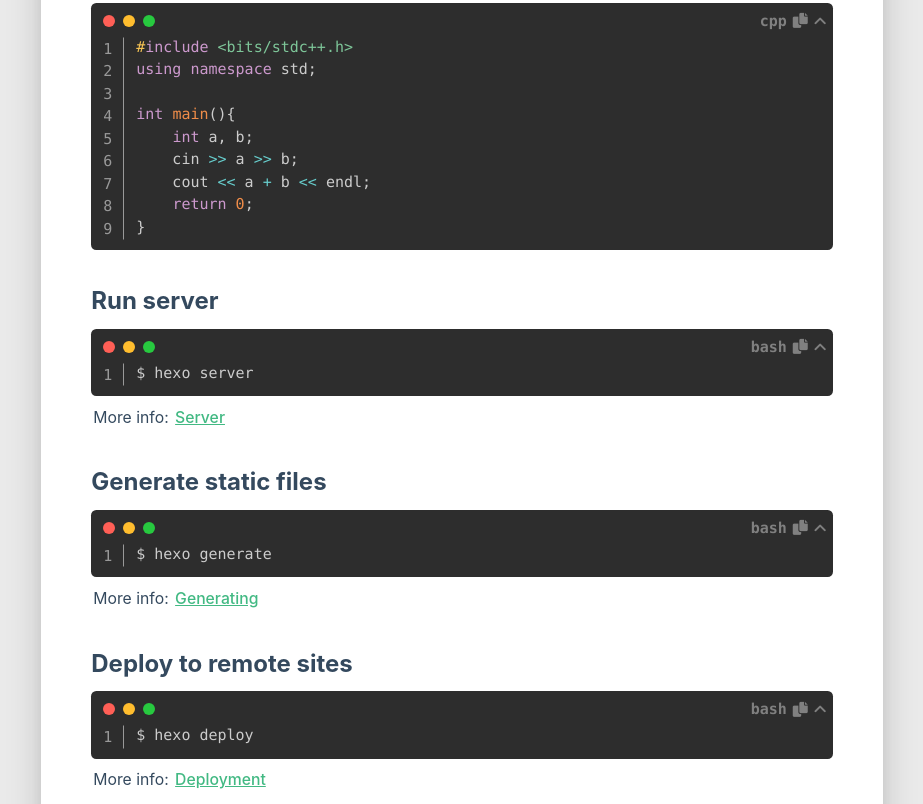
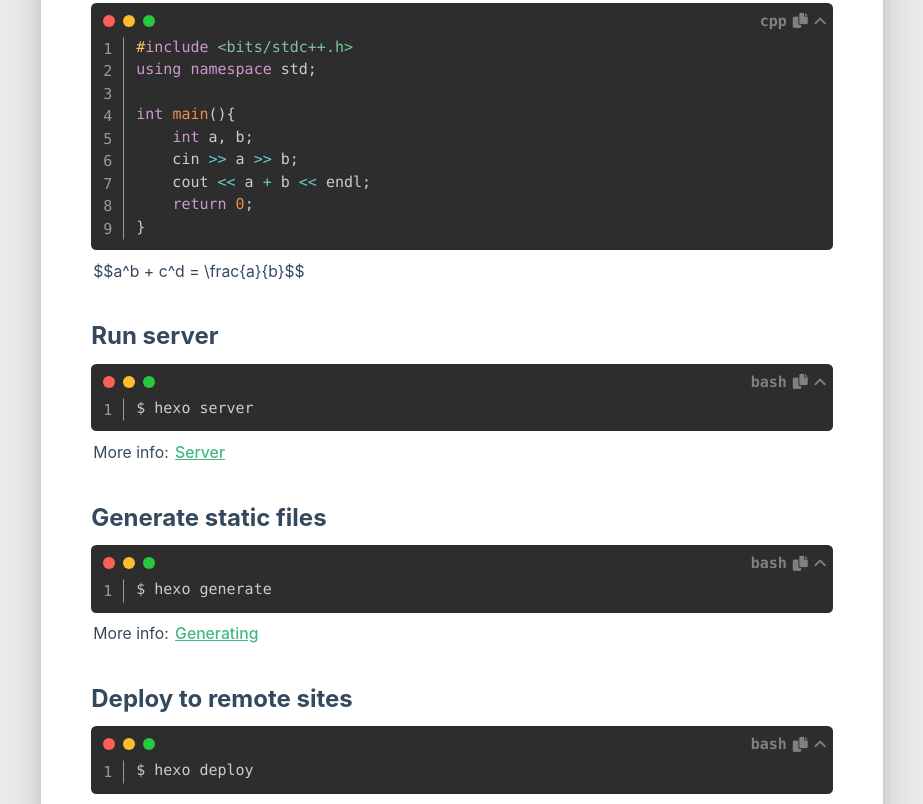
Before and after one commit to Lilyan724/Lilyan724.github.io, a plain HTML site: page 2022/04/20/hello-world/index.html in a window 1280 px wide. Shown: the part 742-1546 px from the top of the page, without its empty margins (34-957 px from the left). Drawn offline with Linux system fonts and the light colour scheme; some packages are replaced by stand-ins of ours; no server answers; a script that the page names is missing.

Commit message:
Site updated: 2022-04-20 17:18:40

```diff
--- a/2022/04/20/hello-world/index.html
+++ b/2022/04/20/hello-world/index.html
@@ -466,7 +466,7 @@
 
                 <div class="info-break-policy">
                     <i class="far fa-file-word fa-fw"></i>文章字数:&nbsp;&nbsp;
-                    104
+                    111
                 </div>
 
 
@@ -510,6 +510,7 @@
     <span class="token keyword">return</span> <span class="token number">0</span><span class="token punctuation">;</span>
 <span class="token punctuation">}</span><span aria-hidden="true" class="line-numbers-rows"><span></span><span></span><span></span><span></span><span></span><span></span><span></span><span></span><span></span></span></code></pre>
 
+<p>$$a^b + c^d = \frac{a}{b}$$</p>
 <h3 id="Run-server"><a href="#Run-server" class="headerlink" title="Run server"></a>Run server</h3><pre class="line-numbers language-bash" data-language="bash"><code class="language-bash">$ hexo server<span aria-hidden="true" class="line-numbers-rows"><span></span></span></code></pre>
 
 <p>More info: <a target="_blank" rel="noopener" href="https://hexo.io/docs/server.html">Server</a></p>
```
Also changed, not shown: search.xml (+1 -1 lines).
